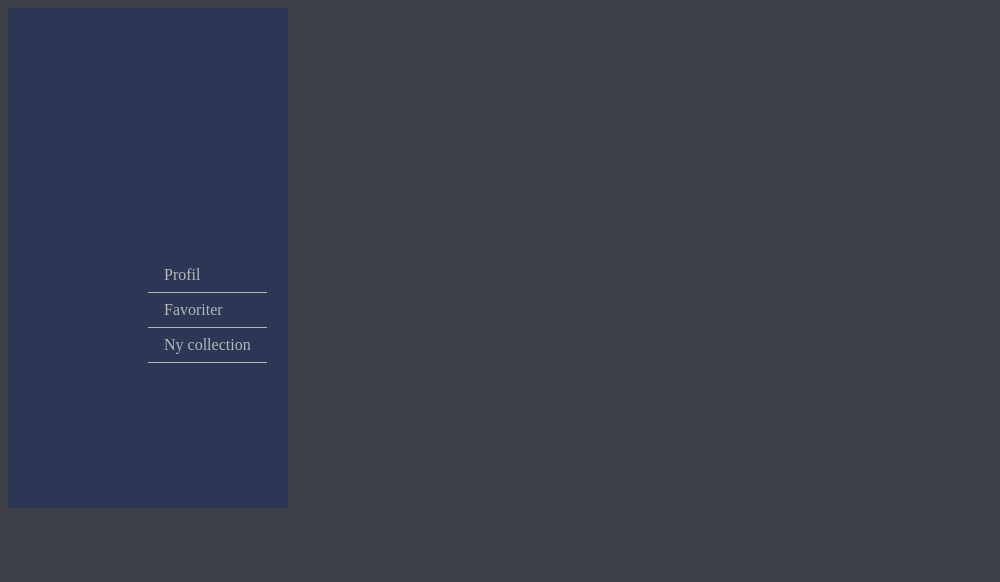
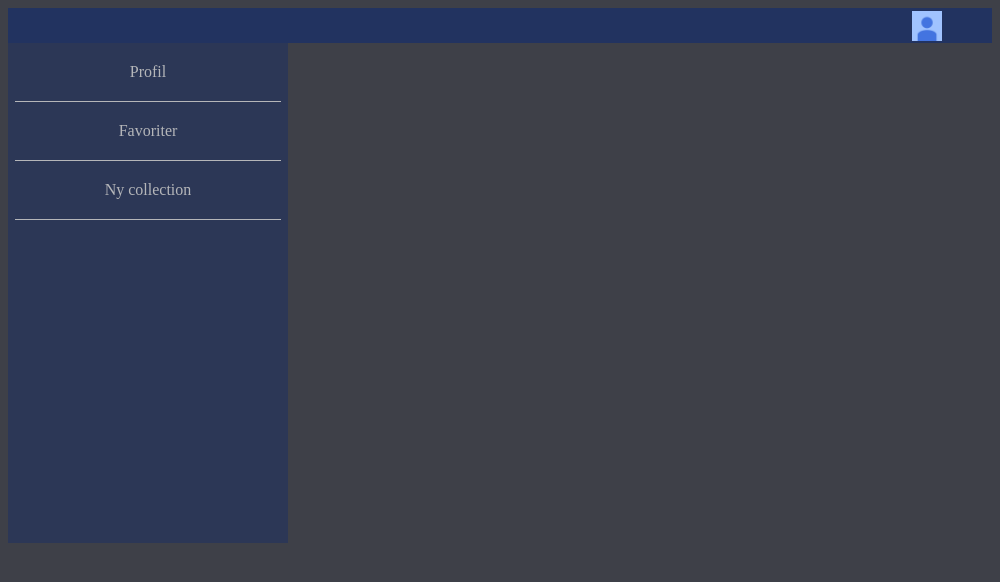
Before and after one commit to augustlh/informatik-eksamensprojekt, an Electron app: page Hovedside.html in a window 1000 px wide. Drawn offline with Linux system fonts and the light colour scheme.

Commit message:
vidre på ui

```diff
--- a/Hovedside.html
+++ b/Hovedside.html
@@ -7,16 +7,20 @@
     <title>Main window</title>
   </head>
   <body>
+    <section id="header">
+      <div>
+        <img id="profil" src="Profil billede.png" alt="" onclick="myfunc()" />
+      </div>
+    </section>
     <section id="navbar">
       <div class="elements">
-        <nav>
-          <ul>
-            <li><a href="">Profil</a></li>
-            <li><a href="">Favoriter</a></li>
-            <li><a href="">Ny collection</a></li>
-          </ul>
-        </nav>
+        <ul>
+          <li><a href="">Profil</a></li>
+          <li><a href="">Favoriter</a></li>
+          <li><a href="">Ny collection</a></li>
+        </ul>
       </div>
     </section>
+    <script src="test.js"></script>
   </body>
 </html>
--- a/main.js
+++ b/main.js
@@ -13,7 +13,7 @@ const createWindow = () => {
   win.loadFile("index.html");
 
   // Open the DevTools.
-  //win.webContents.openDevTools();
+  win.webContents.openDevTools();
 };
 
 app.whenReady().then(() => {
--- a/styles.css
+++ b/styles.css
@@ -1,5 +1,10 @@
+:root {
+  --main-bg-color: #3e4048;
+  --main-nav-color: #223360;
+}
+
 body {
-  background: #3e4048;
+  background: var(--main-bg-color);
 }
 
 input {
@@ -66,13 +71,18 @@ h1 {
 }
 
 #navbar {
-  background: #223360;
+  background-color: var(--main-nav-color);
   opacity: 0.62;
   height: 500px;
   position: fixed;
   width: 280px;
-  display: flex;
-  align-items: center;
+}
+
+.elements {
+  width: 280px;
+  height: auto;
+  display: grid;
+  align-content: center;
   justify-content: center;
 }
 
@@ -80,14 +90,14 @@ ul {
   list-style-type: none;
   margin: 0;
   padding: 0;
-  position: fixed;
   overflow: auto;
 }
 
 li a {
   display: block;
   color: #fff;
-  padding: 8px 16px;
+  text-align: center;
+  padding: 20px 90px;
   text-decoration: none;
 }
 
@@ -96,3 +106,22 @@ li a:hover:not(.active) {
   opacity: 1;
   color: white;
 }
+
+#header {
+  height: 35px;
+  width: auto;
+  display: grid;
+  align-content: center;
+  background-color: var(--main-nav-color);
+}
+
+#profil {
+  height: 30px;
+  width: 30px;
+  margin-right: 50px;
+  float: right;
+}
+
+#profil:hover {
+  cursor: pointer;
+}
--- /dev/null
+++ b/test.js
@@ -0,0 +1,3 @@
+function myfunc() {
+  console.log(5 + 6);
+}
```
Also changed, not shown: Profil billede.png (added).
